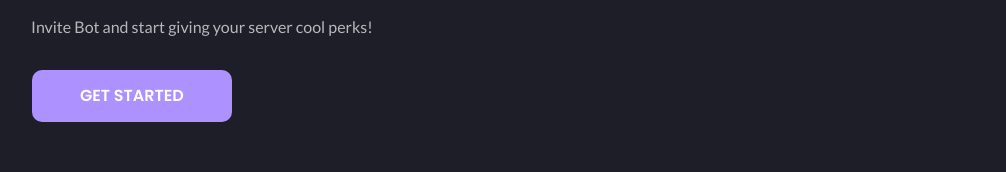
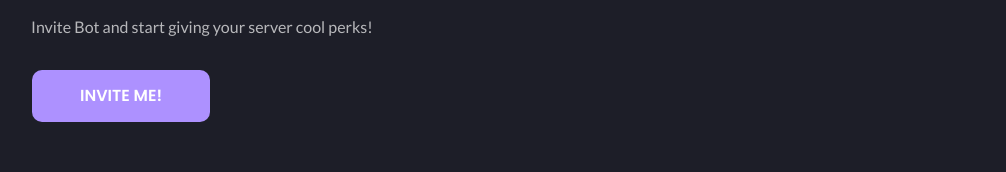
Before and after one commit to whattyu/cariyebot.github.io, a plain HTML site: page index.html in a window 1280 px wide. Shown: the part 1866-2038 px from the top of the page, without its empty margins (39-1045 px from the left). Drawn offline with nearby package versions, Linux system fonts and the light colour scheme.

Commit message:
Update index.html

```diff
--- a/index.html
+++ b/index.html
@@ -99,7 +99,7 @@
                 <div class="title">Ready to try Bot?</div>
                 <div class="subtitle">Invite Bot and start giving your server cool perks!</div>
                 <br />
-                <a class="btn btn-primary btn-lg" href="https://discord.com/api/oauth2/authorize?client_id=750966495462555700&permissions=8&scope=bot%20applications.commands" role="button">Get started</a>
+                <a class="btn btn-primary btn-lg" href="https://discord.com/api/oauth2/authorize?client_id=750966495462555700&permissions=8&scope=bot%20applications.commands" role="button">Invite Me!</a>
             </div><br />
         </div>
     </div>
```
